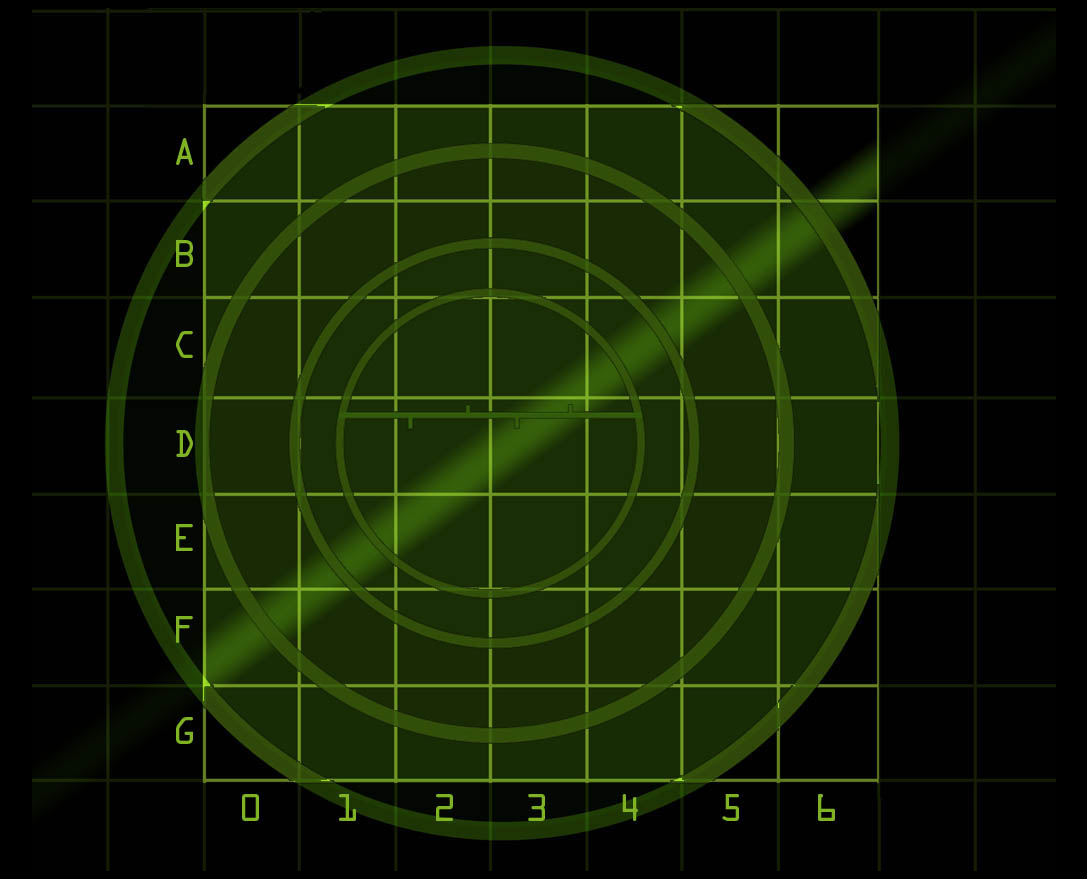
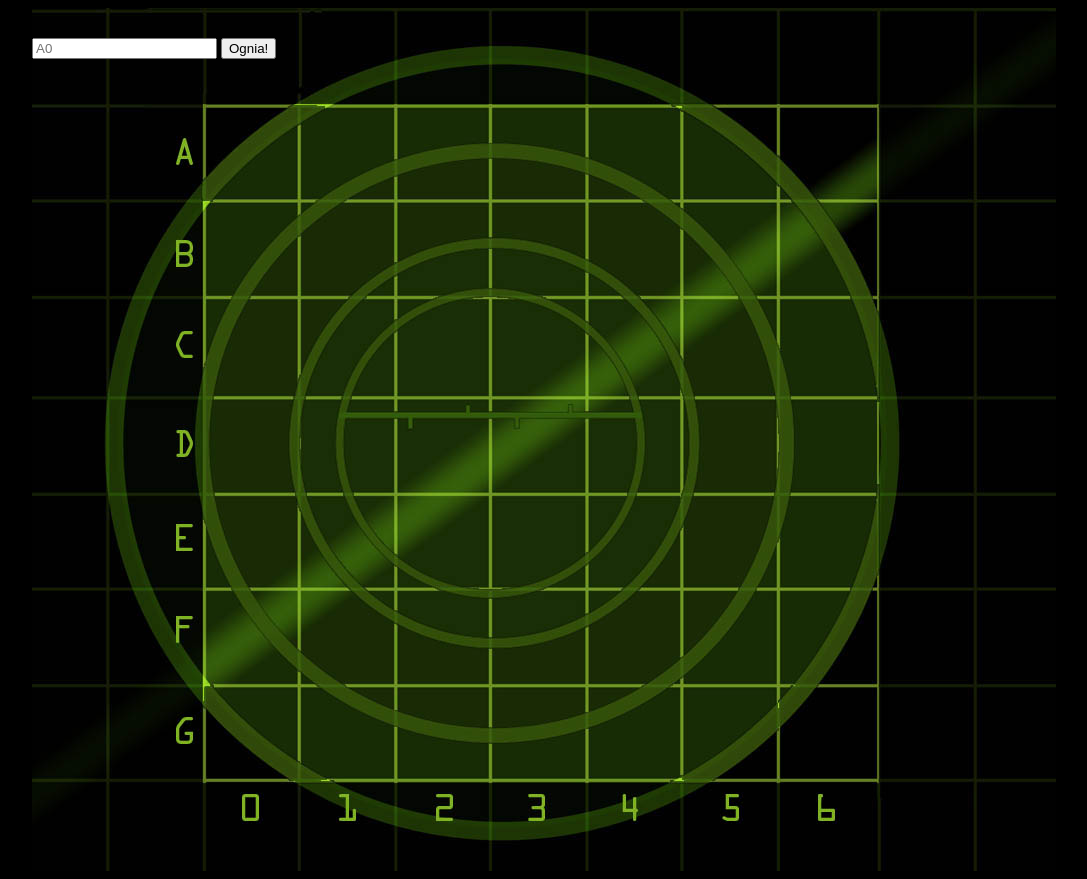
Before and after one commit to martraw/BattleShipGame, a plain HTML site: page index.html in a window 1280 px wide. Shown: the whole page, without its empty margins (96-1183 px from the left). Drawn offline with Linux system fonts and the light colour scheme.

Commit message:
Add message area and form

```diff
--- a/index.html
+++ b/index.html
@@ -7,6 +7,9 @@
   </head>
   <body>
     <div id="board">
+
+      <div id="messageArea"></div>
+
       <table>
         <tr>
           <td id="00"></td><td id="01"></td><td id="02"></td><td id="03"></td><td id="04"></td><td id="05"></td><td id="06"></td>
@@ -30,6 +33,10 @@
           <td id="60"></td><td id="61"></td><td id="62"></td><td id="63"></td><td id="64"></td><td id="65"></td><td id="66"></td>
         </tr>
       </table>
+      <form>
+        <input type="text" id="guessInput" placeholder="A0">
+        <input type="button" id="fireButton" value="Ognia!" >
+      </form>
     </div>
 
     <script type="text/javascript" src="js/battleship.js"></script>
```
